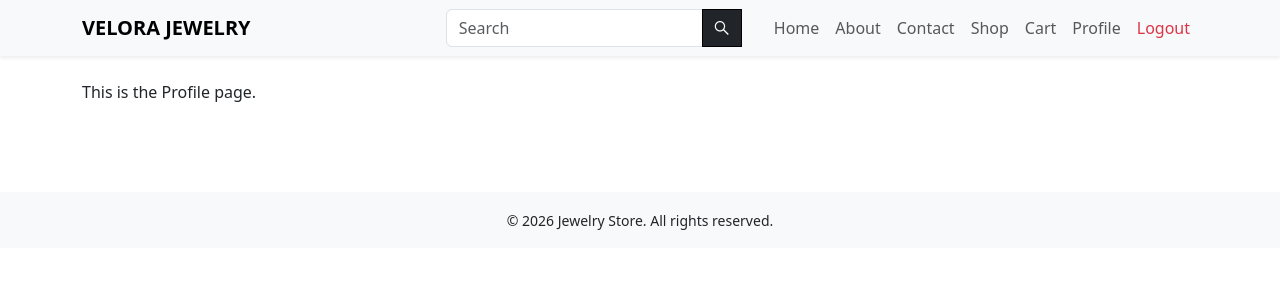
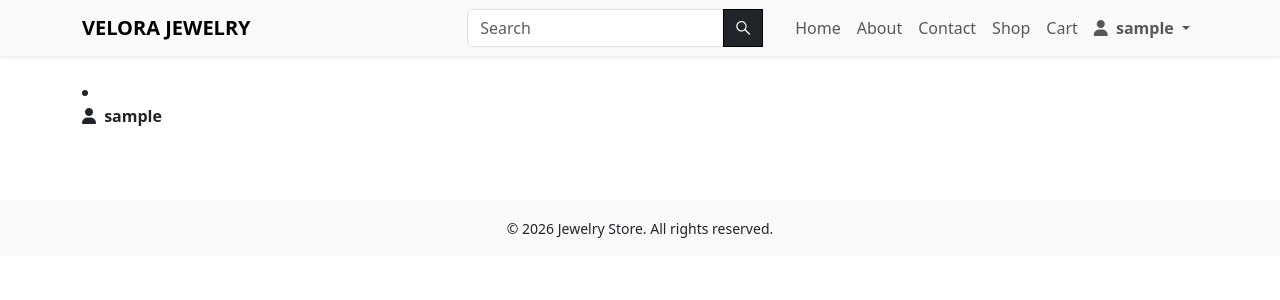
Before and after one commit to PDennise/velora_jewelry, a Django app: page /users/profile/ in a window 1280 px wide. Shown: the top 300 px of the page. Run offline with Django 4.2, Linux system fonts and the light colour scheme; the visitor is signed in with stand-in values (Sample User, id 1).

Commit message:
Add username to profile Add dropdown to navbar Add redirect urls to settings Add User Authentication Testing with screenshots to README

```diff
--- a/core/settings.py
+++ b/core/settings.py
@@ -67,8 +67,9 @@ AUTHENTICATION_BACKENDS = (
     'allauth.account.auth_backends.AuthenticationBackend',
 )
 
-LOGIN_REDIRECT_URL = '/'
-LOGOUT_REDIRECT_URL = '/'
+LOGIN_URL = 'users:login'
+LOGIN_REDIRECT_URL = 'users:profile'
+LOGOUT_REDIRECT_URL = 'home:homepage'
 
 
 ACCOUNT_AUTHENTICATION_METHOD = 'username_email'
--- a/templates/base.html
+++ b/templates/base.html
@@ -72,12 +72,33 @@
                 </li>
 
                 {% if user.is_authenticated %}
-                <li class="nav-item">
-                    <a class="nav-link" href="{% url 'users:profile' %}">Profile</a>
+                <li class="nav-item dropdown">
+                    <a class="nav-link dropdown-toggle fw-semibold" href="#" id="dropdown" role="button"
+                        data-bs-toggle="dropdown" aria-expanded="false">
+                        <i class="fa-solid fa-user me-1"></i>
+                        {{ user.username }}
+                    </a>
+                    <ul class="dropdown-menu dropdown-menu-end" aria-labelledby="userDropdown">
+                        <li>
+                            <span class="dropdown-item-text text-muted small">
+                                {{ user.email }}
+                            </span>
                         </li>
-                <li class="nav-item">
-                    <a class="nav-link text-danger" href="{% url 'users:logout' %}">Logout</a>
+                        <li>
+                            <hr class="dropdown-divider">
                         </li>
+                        <li>
+                            <a class="dropdown-item" href="{% url 'users:profile' %}">
+                                <i class="fa-solid fa-id-card me-2"></i>Profile</a>
+                        </li>
+                        <li>
+                            <hr class="dropdown-divider">
+                        </li>
+                        <li>
+                            <a class="dropdown-item text-danger" href="{% url 'users:logout' %}">
+                                <i class="fa-solid fa-right-from-bracket me-2"></i>Logout</a>
+                        </li>
+                    </ul>
                     {% else %}
                 <li class="nav-item">
                     <a class="nav-link" href="{% url 'users:login' %}">Login</a>
--- a/users/templates/users/profile.html
+++ b/users/templates/users/profile.html
@@ -2,5 +2,10 @@
 {% load static %}
 
 {% block content %}
-<p>This is the Profile page.</p>
+<li class="nav-item">
+    <span class="nav-link fw-semibold text-dark">
+        <i class="fa-solid fa-user me-1"></i>
+        {{ user.username }}
+    </span>
+</li>
 {% endblock %}
```
Lines whose indentation alone changed are shown as unchanged.
